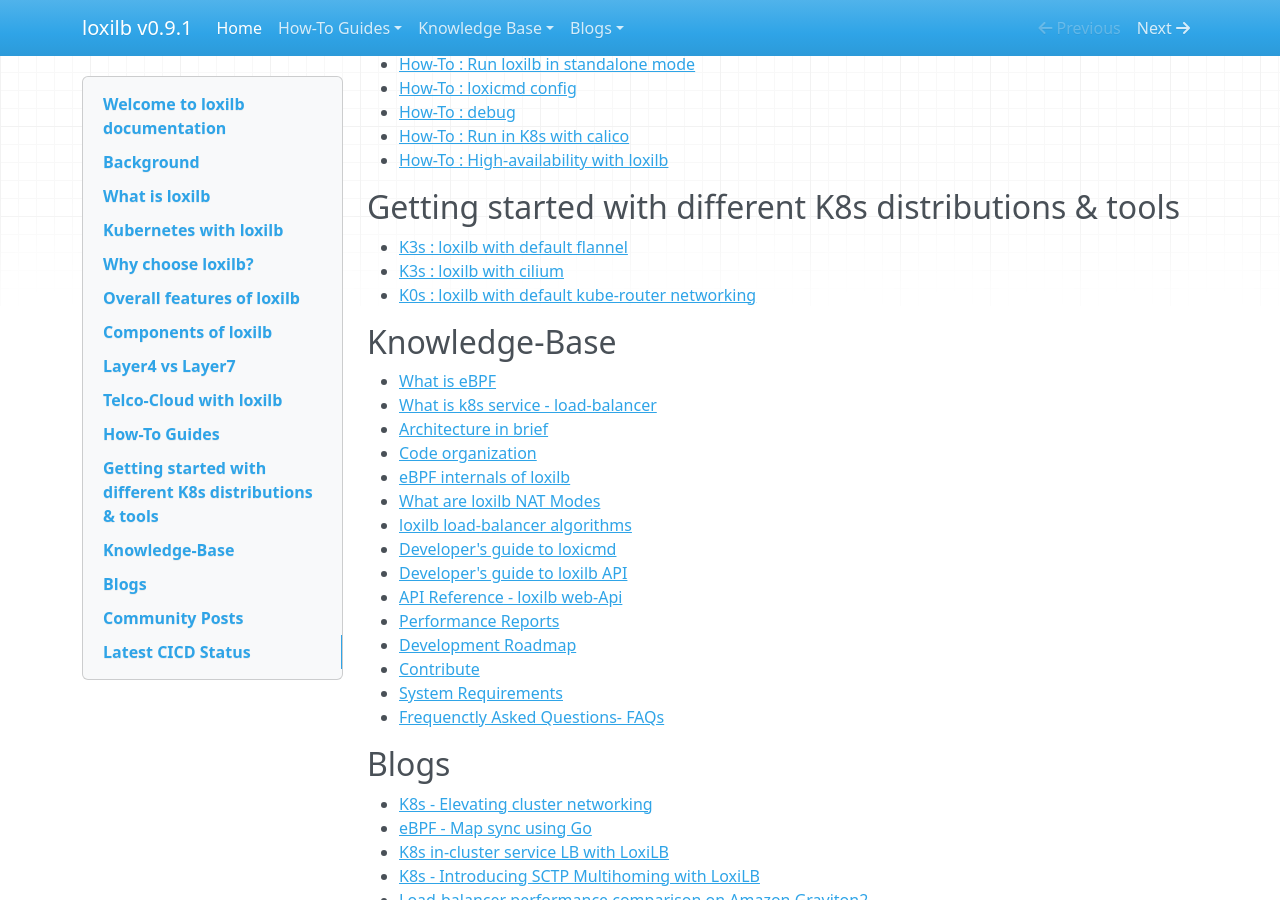
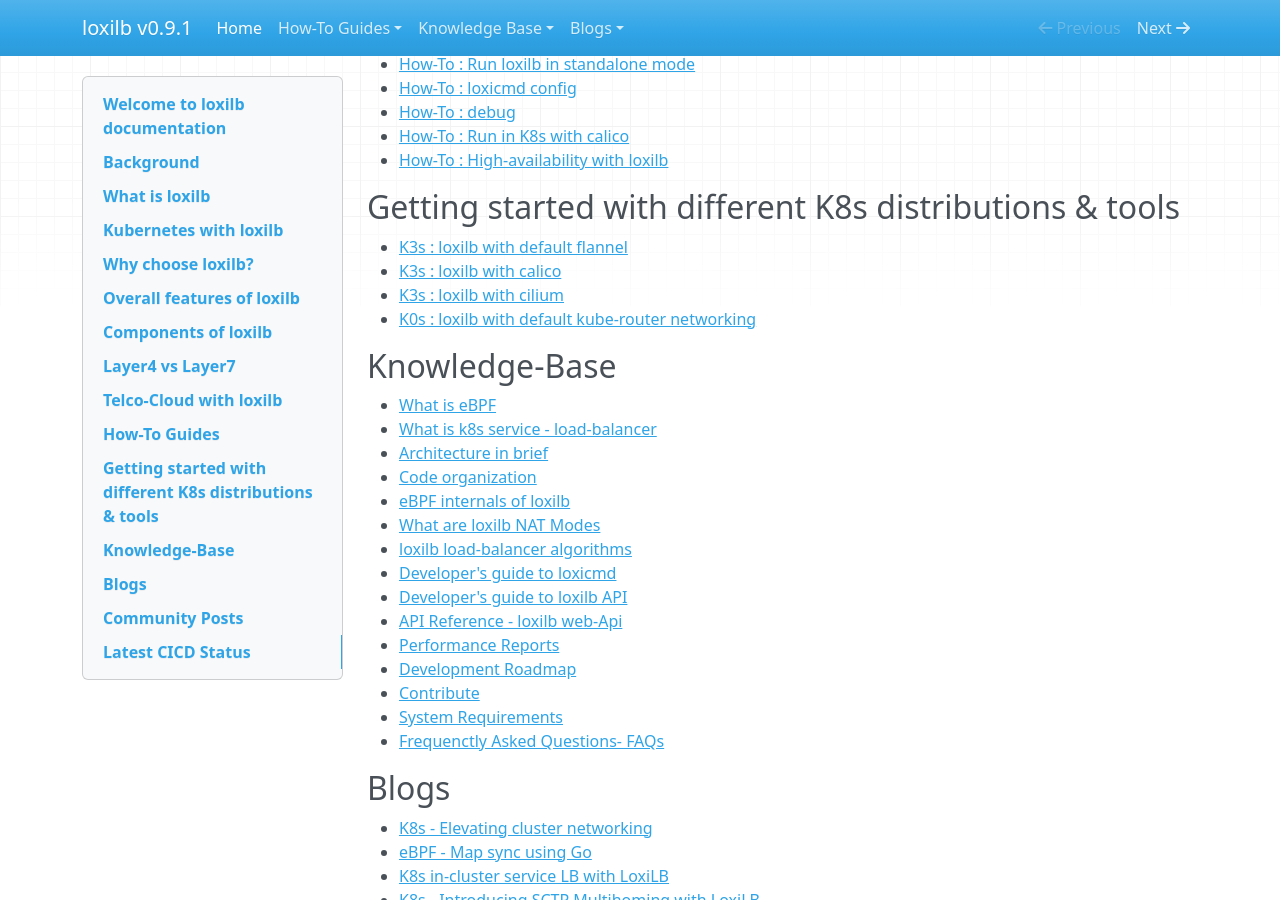
Before and after one commit to loxilb-io/loxilbdocs, an MkDocs documentation site: the page built from docs/index.md, in a window 1280 px wide and 900 px high, scrolled down 3266 px. Built offline with MkDocs 1.6.1, drawn with Linux system fonts in a browser that asks for light colours; nearby versions of some CDN libraries.

Commit message:
Update index.md

```diff
--- a/docs/index.md
+++ b/docs/index.md
@@ -89,6 +89,7 @@
 ## Getting started with different K8s distributions & tools
 
 - [K3s : loxilb with default flannel](k3s_quick_start_flannel.md)
+- [K3s : loxilb with calico](k3s_quick_start_calico.md)
 - [K3s : loxilb with cilium](quick_start_with_cilium.md)
 - [K0s : loxilb with default kube-router networking](k0s_quick_start.md)
 
```
